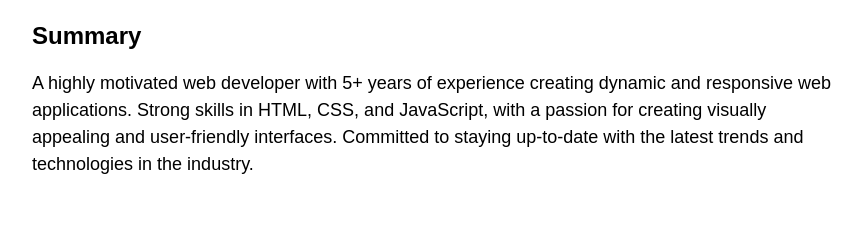
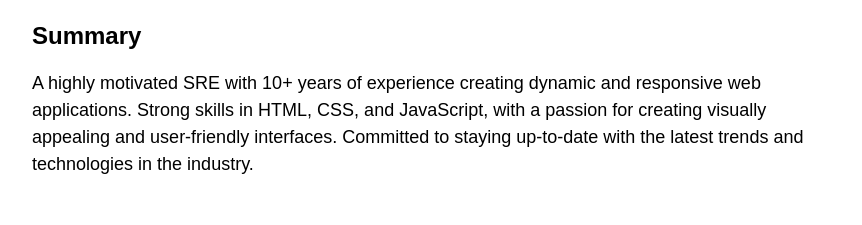
Before and after one commit to bhosaleswapnil2103/aws-deploywith-gitactions, a plain HTML site: page index.html in a window 1280 px wide. Shown: the part 147-372 px from the top of the page, without its empty margins (208-1070 px from the left). Drawn offline with Linux system fonts and the light colour scheme.

Commit message:
Addition

```diff
--- a/index.html
+++ b/index.html
@@ -12,7 +12,7 @@
 		</header>
 		<section>
 			<h2>Summary</h2>
-			<p>A highly motivated web developer with 5+ years of experience creating dynamic and responsive web applications. Strong skills in HTML, CSS, and JavaScript, with a passion for creating visually appealing and user-friendly interfaces. Committed to staying up-to-date with the latest trends and technologies in the industry.</p>
+			<p>A highly motivated SRE with 10+ years of experience creating dynamic and responsive web applications. Strong skills in HTML, CSS, and JavaScript, with a passion for creating visually appealing and user-friendly interfaces. Committed to staying up-to-date with the latest trends and technologies in the industry.</p>
 		</section>
 		<section>
 			<h2>Skills</h2>
```
